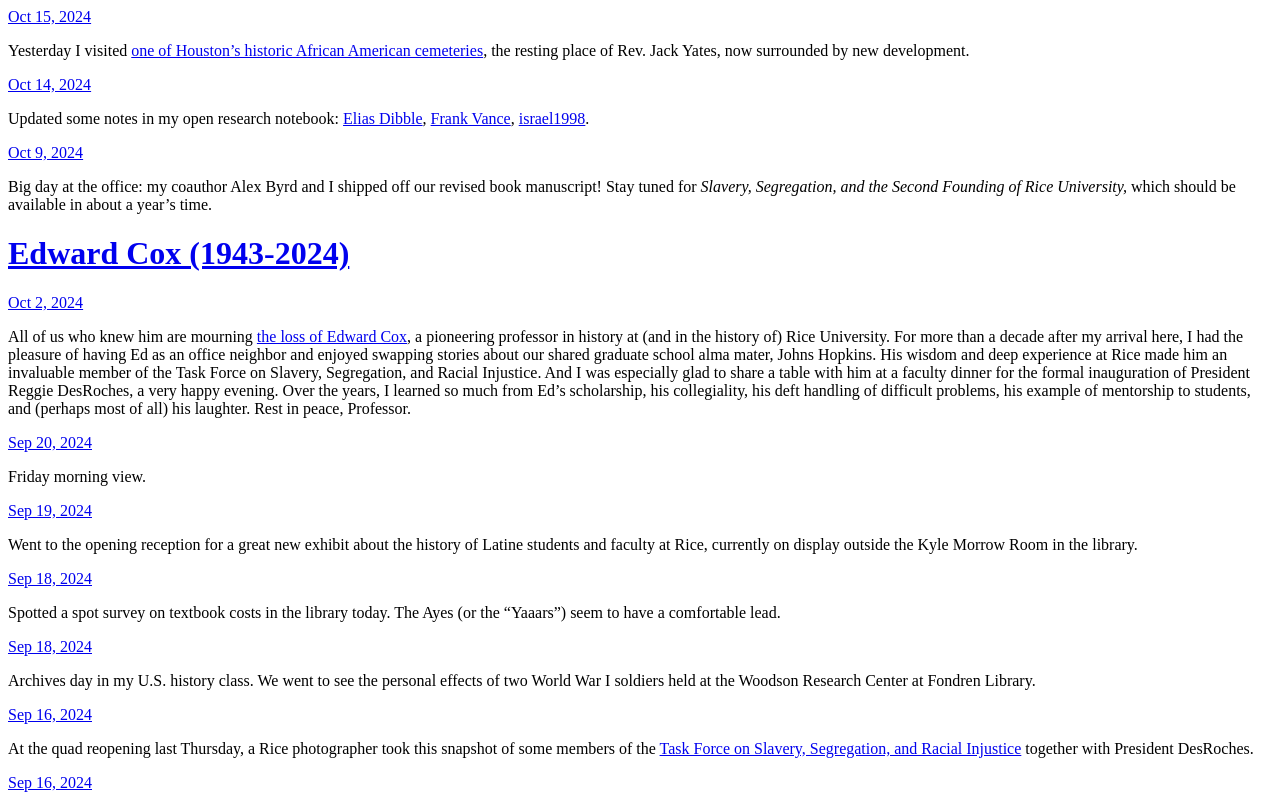
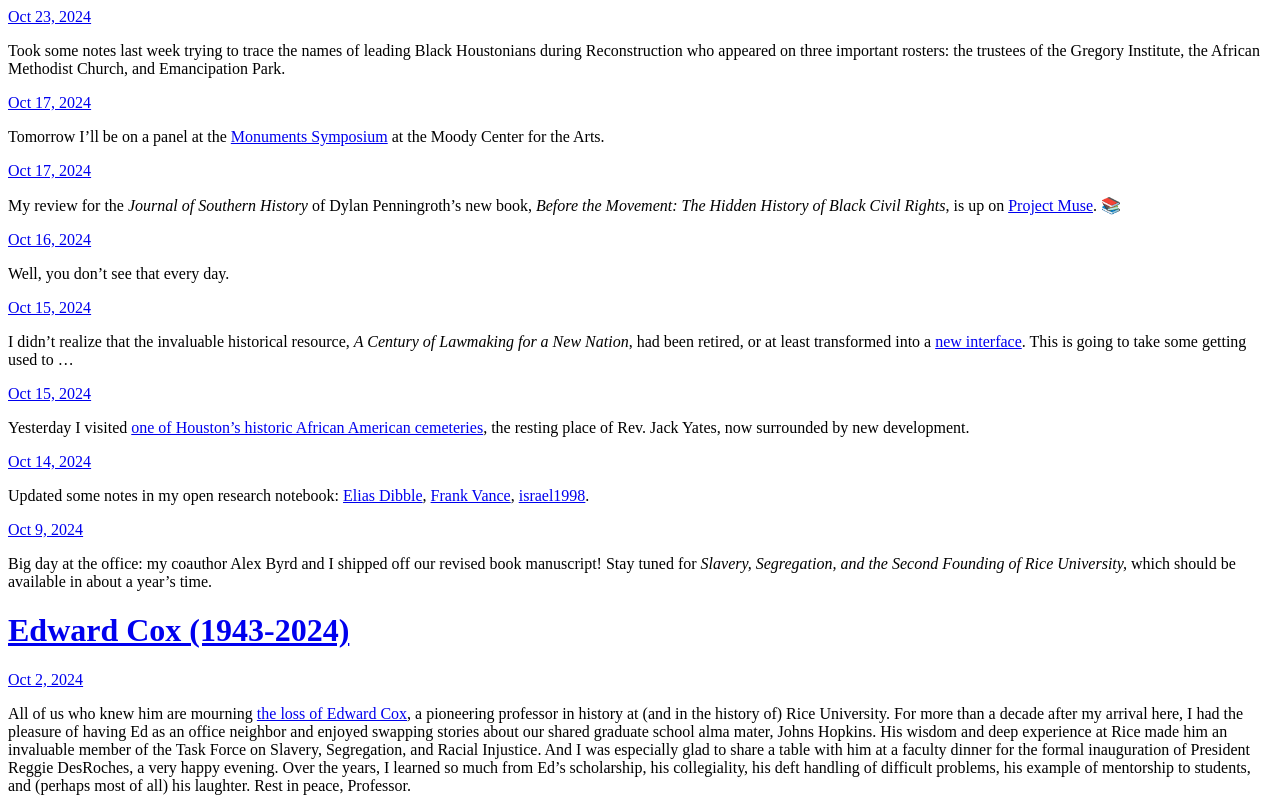
Before and after one commit to wcaleb/updates, a plain HTML site: page index.html in a window 1280 px wide. Shown: the top 800 px of the page. Drawn offline with Linux system fonts and the light colour scheme.

Commit message:
Archiving from Micro.blog.

```diff
--- a/index.html
+++ b/index.html
@@ -21,6 +21,63 @@
 <div class="h-feed">
 
 
+
+	  <div class="h-entry">
+
+
+		<a href="https://updates.wcaleb.org/2024/10/23/took-some-notes.html" class="u-url"><time class="dt-published" datetime="2024-10-23 12:08:29 -0500">Oct 23, 2024</time></a>
+
+		<div class="e-content">
+			 <p>Took some notes last week trying to trace the names of leading Black Houstonians during Reconstruction who appeared on three important rosters: the trustees of the Gregory Institute, the African Methodist Church, and Emancipation Park.</p>
+<!-- raw HTML omitted -->
+
+		</div>
+	  </div>
+
+	  <div class="h-entry">
+
+
+		<a href="https://updates.wcaleb.org/2024/10/17/tomorrow-ill-be.html" class="u-url"><time class="dt-published" datetime="2024-10-17 21:11:59 -0500">Oct 17, 2024</time></a>
+
+		<div class="e-content">
+			 <p>Tomorrow I’ll be on a panel at the <a href="https://moody.rice.edu/events/monuments-symposium">Monuments Symposium</a> at the Moody Center for the Arts.</p>
+
+		</div>
+	  </div>
+
+	  <div class="h-entry">
+
+
+		<a href="https://updates.wcaleb.org/2024/10/17/my-review-for.html" class="u-url"><time class="dt-published" datetime="2024-10-17 15:15:19 -0500">Oct 17, 2024</time></a>
+
+		<div class="e-content">
+			 <p>My review for the <em>Journal of Southern History</em> of Dylan Penningroth’s new book, <em>Before the Movement: The Hidden History of Black Civil Rights</em>, is up on <a href="https://muse.jhu.edu/pub/285/article/939536">Project Muse</a>. 📚</p>
+
+		</div>
+	  </div>
+
+	  <div class="h-entry">
+
+
+		<a href="https://updates.wcaleb.org/2024/10/16/well-you-dont.html" class="u-url"><time class="dt-published" datetime="2024-10-16 09:42:26 -0500">Oct 16, 2024</time></a>
+
+		<div class="e-content">
+			 <p>Well, you don’t see that every day.</p>
+<!-- raw HTML omitted -->
+
+		</div>
+	  </div>
+
+	  <div class="h-entry">
+
+
+		<a href="https://updates.wcaleb.org/2024/10/15/i-didnt-realize.html" class="u-url"><time class="dt-published" datetime="2024-10-15 17:13:02 -0500">Oct 15, 2024</time></a>
+
+		<div class="e-content">
+			 <p>I didn&rsquo;t realize that the invaluable historical resource, <em>A Century of Lawmaking for a New Nation</em>, had been retired, or at least transformed into a <a href="https://www.loc.gov/collections/century-of-lawmaking/about-this-collection/">new interface</a>. This is going to take some getting used to &hellip;</p>
+
+		</div>
+	  </div>
 
 	  <div class="h-entry">
 
```
